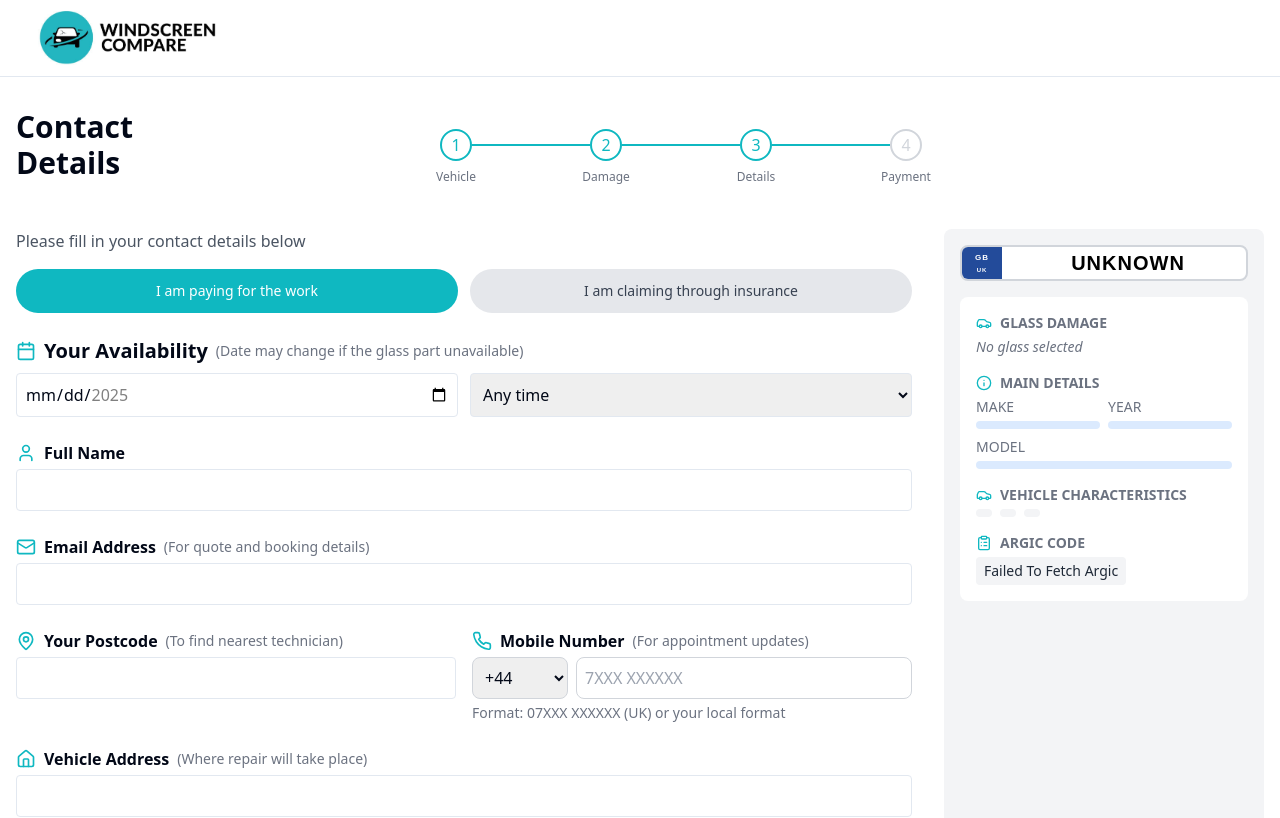
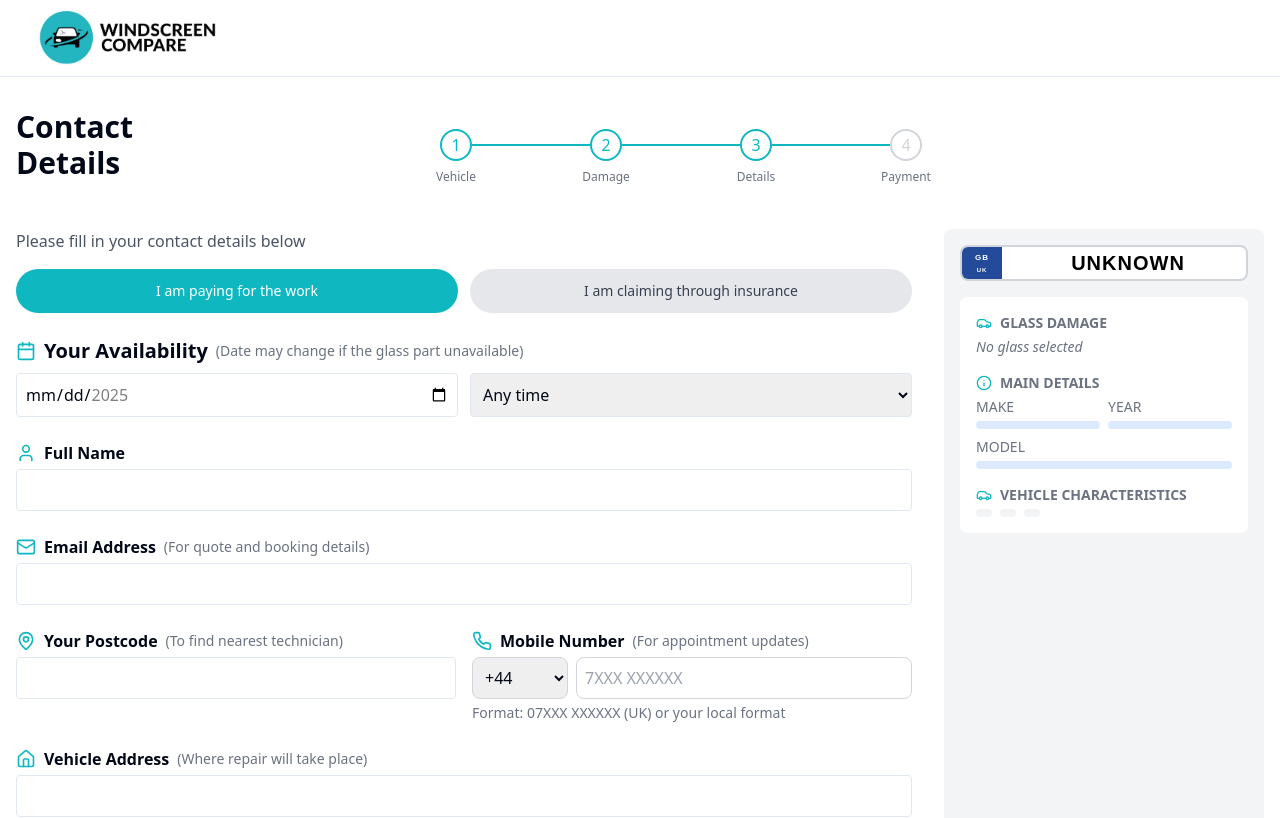
Before and after one commit to techwindscreen/WINCustomer, a Next.js app: page /contact-info in a window 1280 px wide. Shown: the top 818 px of the page. Built offline with nearby package versions, Linux system fonts and the light colour scheme.

Commit message:
Update project files

```diff
--- a/components/ContactInfo.tsx
+++ b/components/ContactInfo.tsx
@@ -152,7 +152,7 @@ const ContactDetails: React.FC = () => {
 
     try {
       const response = await fetch(
-        `https://uk1.ukvehicledata.co.uk/api/datapackage/PostcodeLookup?v=2&api_nullitems=1&auth_apikey=6193CC7A-C1B2-469C-AD41-601C6FAA294C&key_POSTCODE=${postcode}`,
+        `https://uk1.ukvehicledata.co.uk/api/datapackage/PostcodeLookup?v=2&api_nullitems=1&auth_apikey=6193cc7a-c1b2-469c-ad41-601c6faa294c&key_POSTCODE=${postcode}`,
         {
           method: 'GET',
           headers: {
@@ -904,18 +904,6 @@ const ContactDetails: React.FC = () => {
                         </span>
                       </div>
                     </div>
-
-                    <div className="mt-4">
-                      <div className="text-gray-500 text-sm uppercase font-bold mb-1 flex items-center gap-2">
-                        <ClipboardList className="w-4 h-4 text-[#0FB8C1]" />
-                        ARGIC CODE
-                      </div>
-                      <div className="flex flex-wrap gap-2">
-                        <span className="px-2 py-1 bg-gray-100 text-gray-800 rounded text-sm">
-                          {vehicleRegString === 'HN11EYW' ? '2448AGNMV1B' : 'Failed To Fetch Argic'}
-                        </span>
-                      </div>
-                    </div>
                   </div>
                 </div>
               </div>
```
